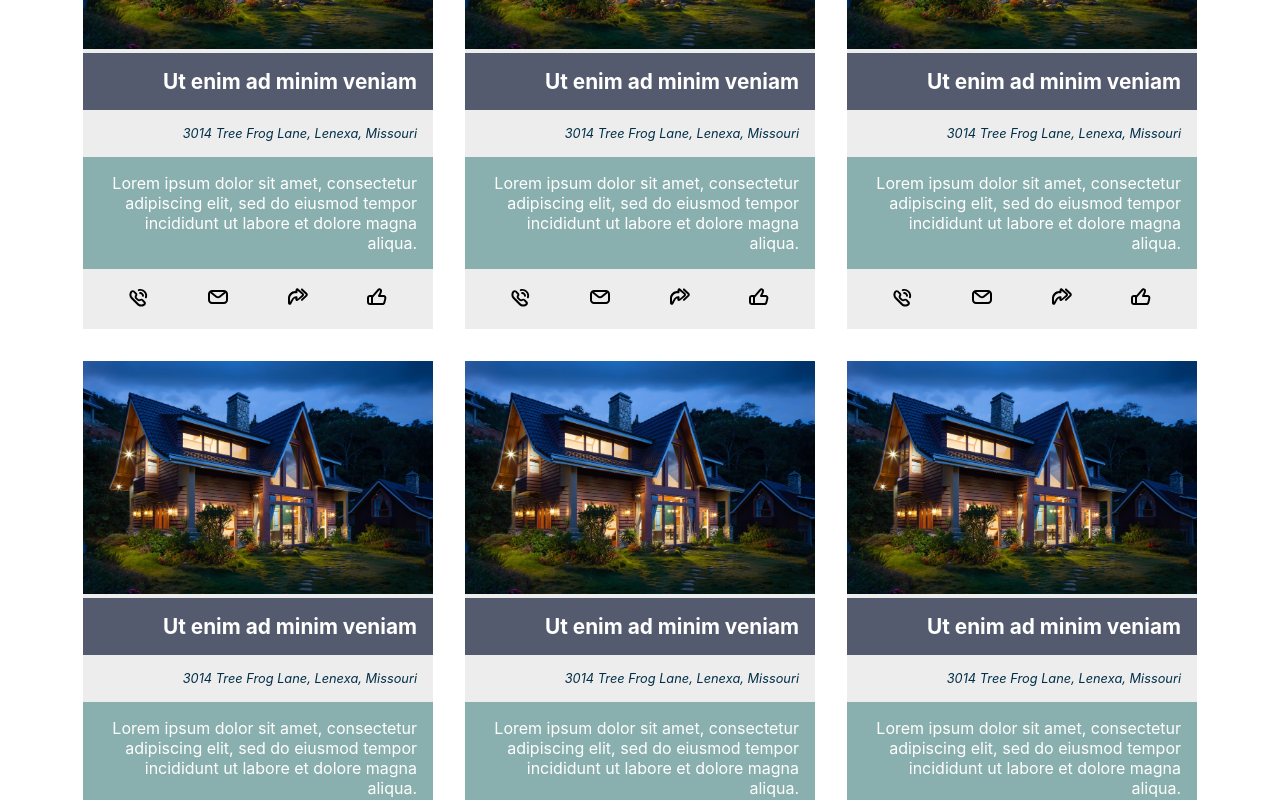
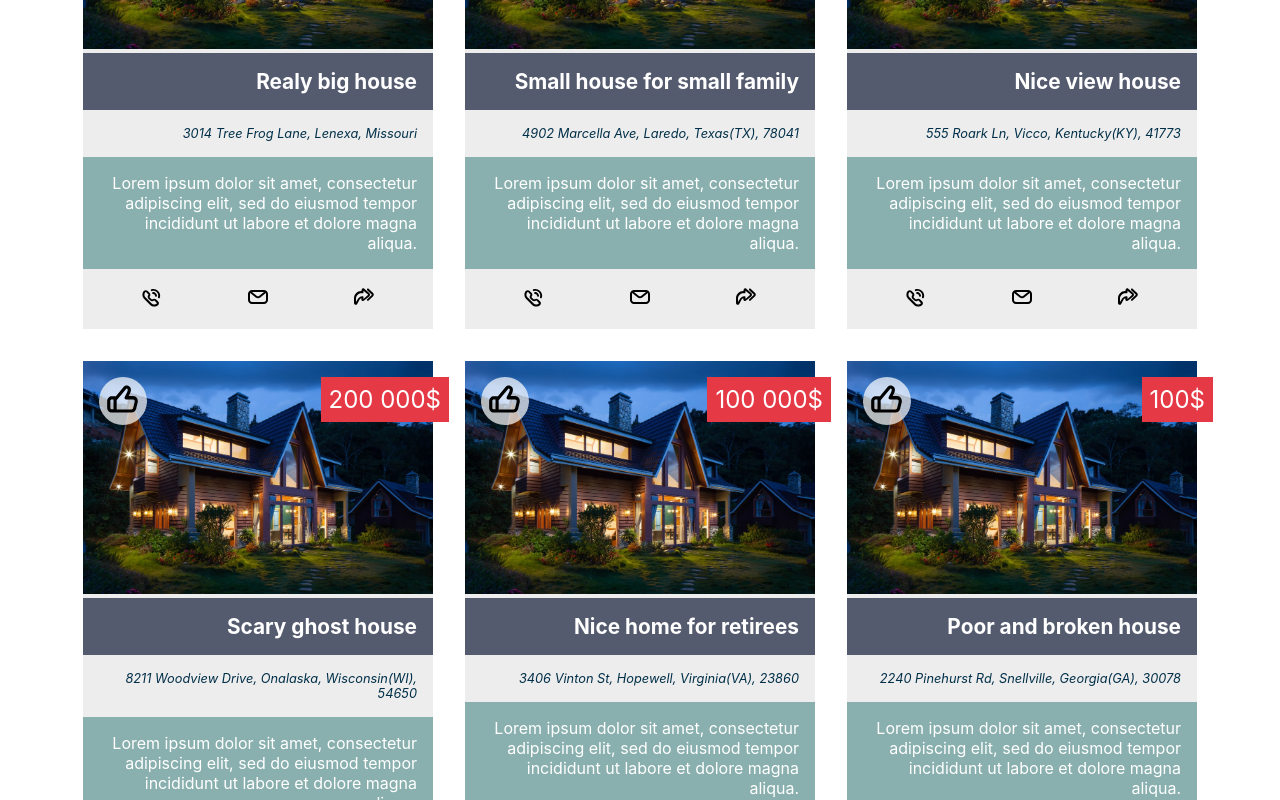
Before and after one commit to SavitskayaKseniya22/RSS-tasks-React2022Q1, a React (Create React App) app in the folder react.components/: page / in a window 1280 px wide. Shown: the part 360-1160 px from the top of the page. Built offline with nearby package versions, Linux system fonts and the light colour scheme.

Commit message:
feat: add test-data for card and fix styles

```diff
--- a/react.components/src/components/Card.tsx
+++ b/react.components/src/components/Card.tsx
@@ -6,9 +6,9 @@ import tempImgHouse from '../assets/svg/temp-house.jpg';
 import likeImg from '../assets/svg/like.svg';
 import './card.css';
 
-export class Card extends React.Component<CardProps, { isFavorite: boolean }> {
+export class Card extends React.Component<{ houseItem: CardProps }, { isFavorite: boolean }> {
   static defaultProps: CardProps;
-  constructor(props: CardProps) {
+  constructor(props: { houseItem: CardProps }) {
     super(props);
 
     this.state = {
@@ -29,32 +29,34 @@ export class Card extends React.Component<CardProps, { isFavorite: boolean }> {
     return (
       <li className="Card" data-testid="card-item">
         <figure className="Card__main-img" data-testid="card-item__short-card">
-          <img src={this.props.img} alt="lot img" />
+          <img src={this.props.houseItem.img} alt="lot img" />
           <h3>
-            <strong>{this.props.name}</strong>
+            <strong>{this.props.houseItem.name}</strong>
           </h3>
           <figcaption>
-            <i>{this.props.adress}</i>
+            <i>{this.props.houseItem.adress}</i>
           </figcaption>
         </figure>
         <p className="Card__description" data-testid="card-item__description">
-          {this.props.description}
+          {this.props.houseItem.description}
         </p>
+        <span className="Card__price">{this.props.houseItem.price}</span>
         <div className="Card__links" data-testid="card-item__links">
-          <a href={'tel:' + this.props.phone} className="Card__phone">
+          <a href={'tel:' + this.props.houseItem.phone} className="Card__phone">
             <img src={phoneImg} alt="call me" />
           </a>
-          <a href={'mailto:' + this.props.email} className="Card__email">
+          <a href={'mailto:' + this.props.houseItem.email} className="Card__email">
             <img src={emailImg} alt="email me" />
           </a>
           <a
-            href={this.props.link}
+            href={this.props.houseItem.link}
             target="_blank"
             className="Card__link-to-order"
             rel="noreferrer"
           >
             <img src={linkImg} alt="go to site" />
           </a>
+        </div>
         <button
           className="Card__mark-like"
           onClick={this.handleClick}
@@ -62,7 +64,6 @@ export class Card extends React.Component<CardProps, { isFavorite: boolean }> {
         >
           <img src={likeImg} alt="like" />
         </button>
-        </div>
       </li>
     );
   }
@@ -74,9 +75,10 @@ Card.defaultProps = {
   name: 'Ut enim ad minim veniam',
   description:
     'Lorem ipsum dolor sit amet, consectetur adipiscing elit, sed do eiusmod tempor incididunt ut labore et dolore magna aliqua.',
-  link: '#',
-  email: '',
-  phone: '',
+  link: 'https://www.google.com/',
+  email: 'zapeppebraco-8159@yopmail.com',
+  phone: '(606) 476-8863',
+  price: '550 000$',
 };
 
 interface CardProps {
@@ -87,4 +89,5 @@ interface CardProps {
   link?: string;
   email?: string;
   phone?: string;
+  price?: string;
 }
--- a/react.components/src/components/card.css
+++ b/react.components/src/components/card.css
@@ -4,6 +4,7 @@
   color: #003049;
   text-align: right;
   flex-shrink: 0;
+  position: relative;
 }
 
 .Card__main-img {
@@ -47,10 +48,33 @@
   cursor: pointer;
 }
 
-.favorite-add {
-  background-color: #e63946;
+.Card__mark-like {
+  position: absolute;
+  top: 1rem;
+  left: 1rem;
+  padding: 0;
+  width: 3rem;
+  height: 3rem;
+  background-color: rgba(255, 255, 255, 0.7);
+  border-radius: 50%;
 }
 
-button {
-  padding: 0;
+.Card__mark-like.favorite-add {
+  background-color: #ffd6ba;
 }
+
+.Card__mark-like img {
+  width: 80%;
+  height: 80%;
+}
+
+.Card__price {
+  display: block;
+  padding: 0.5rem;
+  background-color: #e63946;
+  color: white;
+  font-size: 1.5rem;
+  position: absolute;
+  top: 1rem;
+  right: -1rem;
+}
--- /dev/null
+++ b/react.components/src/data.tsx
@@ -0,0 +1,70 @@
+import tempImgHouse from './assets/svg/temp-house.jpg';
+
+export const data = [
+  {
+    img: tempImgHouse,
+    adress: '3014 Tree Frog Lane, Lenexa, Missouri',
+    name: 'Realy big house',
+    description:
+      'Lorem ipsum dolor sit amet, consectetur adipiscing elit, sed do eiusmod tempor incididunt ut labore et dolore magna aliqua.',
+    link: 'https://www.stackexchange.com/',
+    email: 'lamoidoitrese-9866@yopmail.com',
+    phone: '(573) 642-8896',
+    price: '1 000 000$',
+  },
+  {
+    img: tempImgHouse,
+    adress: '4902 Marcella Ave, Laredo, Texas(TX), 78041',
+    name: 'Small house for small family',
+    description:
+      'Lorem ipsum dolor sit amet, consectetur adipiscing elit, sed do eiusmod tempor incididunt ut labore et dolore magna aliqua.',
+    link: 'http://www.realtor.com/',
+    email: 'muvoilamocei-4662@yopmail.com',
+    phone: '(956) 724-7777',
+    price: '20 000$',
+  },
+  {
+    img: tempImgHouse,
+    adress: '555 Roark Ln, Vicco, Kentucky(KY), 41773',
+    name: 'Nice view house',
+    description:
+      'Lorem ipsum dolor sit amet, consectetur adipiscing elit, sed do eiusmod tempor incididunt ut labore et dolore magna aliqua.',
+    link: 'https://www.zillow.com/',
+    email: 'koddaceuxuja-6405@yopmail.com',
+    phone: '(606) 476-8863',
+    price: '100 000$',
+  },
+  {
+    img: tempImgHouse,
+    adress: '8211 Woodview Drive, Onalaska, Wisconsin(WI), 54650',
+    name: 'Scary ghost house',
+    description:
+      'Lorem ipsum dolor sit amet, consectetur adipiscing elit, sed do eiusmod tempor incididunt ut labore et dolore magna aliqua.',
+    link: 'https://www.yelp.com/',
+    email: 'gezeiluppaje-7444@yopmail.com',
+    phone: '(608) 783-5225',
+    price: '200 000$',
+  },
+  {
+    img: tempImgHouse,
+    adress: '3406 Vinton St, Hopewell, Virginia(VA), 23860',
+    name: 'Nice home for retirees',
+    description:
+      'Lorem ipsum dolor sit amet, consectetur adipiscing elit, sed do eiusmod tempor incididunt ut labore et dolore magna aliqua.',
+    link: 'http://www.ranker.com/',
+    email: 'wussikeucesso-4003@yopmail.com',
+    phone: '(304) 565-3540',
+    price: '100 000$',
+  },
+  {
+    img: tempImgHouse,
+    adress: '2240 Pinehurst Rd, Snellville, Georgia(GA), 30078',
+    name: 'Poor and broken house',
+    description:
+      'Lorem ipsum dolor sit amet, consectetur adipiscing elit, sed do eiusmod tempor incididunt ut labore et dolore magna aliqua.',
+    link: 'http://www.quizlet.com/',
+    email: 'subidirako-4730@yopmail.com',
+    phone: '(608) 783-5225',
+    price: '100$',
+  },
+];
--- a/react.components/src/pages/MainPage.tsx
+++ b/react.components/src/pages/MainPage.tsx
@@ -2,6 +2,7 @@ import React from 'react';
 import { Card } from '../components/Card';
 import { SearchInput } from '../components/SearchInput';
 import './mainPage.css';
+import { data } from '../data';
 
 export class MainPage extends React.Component {
   constructor(props: string) {
@@ -12,13 +13,9 @@ export class MainPage extends React.Component {
       <main data-testid="main-page">
         <SearchInput />
         <ul className="Card-list" data-testid="card-list">
-          <Card />
-          <Card />
-          <Card />
-          <Card />
-          <Card />
-          <Card />
-          <Card />
+          {data.map((elem, index) => (
+            <Card key={index} houseItem={elem} />
+          ))}
         </ul>
       </main>
     );
```
Also changed, not shown: 1 other file (tests, documents, lock files or other folders). Lines whose indentation alone changed are shown as unchanged.
